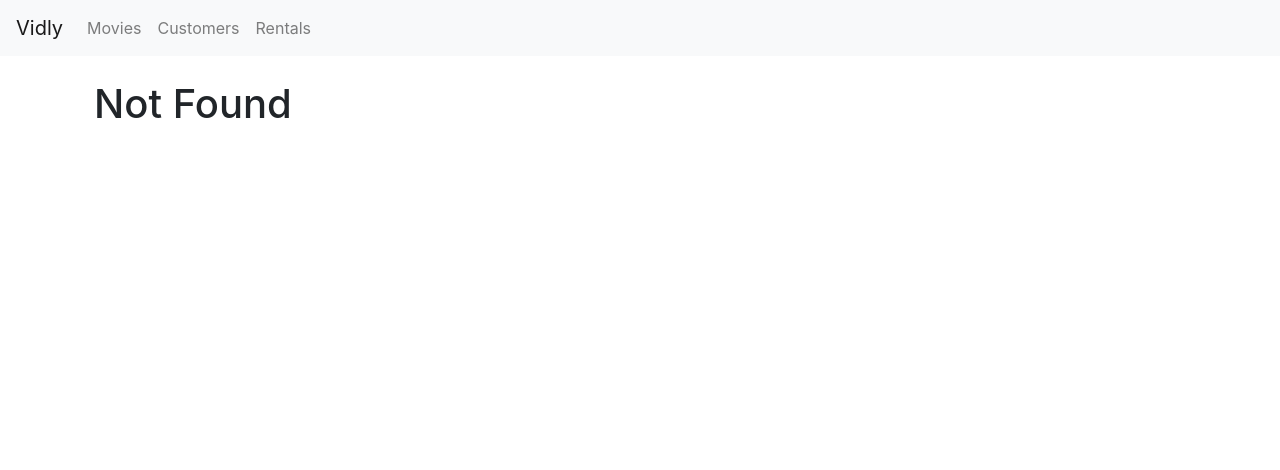
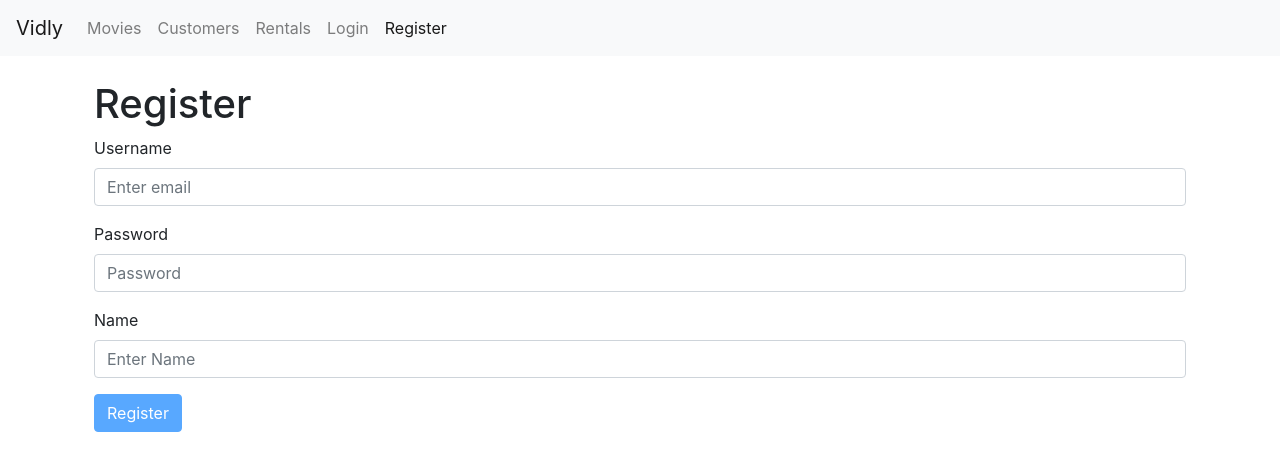
Before and after one commit to AlexRekish/vidly, a React (Create React App) app in the folder client/: page /register in a window 1280 px wide. Before the commit this address led to /not-found. Shown: the top 470 px of the page. Built offline with nearby package versions, Linux system fonts and the light colour scheme.

Commit message:
forms almost done

```diff
--- a/client/package.json
+++ b/client/package.json
@@ -5,6 +5,7 @@
   "dependencies": {
     "bootstrap": "^4.1.3",
     "font-awesome": "^4.7.0",
+    "joi-browser": "^13.4.0",
     "prop-types": "^15.6.2",
     "react": "^16.4.2",
     "react-dom": "^16.4.2",
--- a/client/src/App.js
+++ b/client/src/App.js
@@ -1,5 +1,6 @@
 import React, { Component } from 'react';
-import './App.css';
+import { Switch, Route, Redirect } from 'react-router-dom';
+import _ from 'lodash';
 import 'bootstrap/dist/css/bootstrap.min.css';
 import 'font-awesome/css/font-awesome.min.css';
 import { getMovies } from './services/fakeMovieService';
@@ -9,14 +10,11 @@ import Customers from './components/Customers/Customers';
 import Rentals from './components/Rentals/Rentals';
 import paginate from './utils/paginate';
 import NavBar from './components/NavBar/NavBar';
-import _ from 'lodash';
-import { Switch, Route, Redirect } from 'react-router-dom';
 import NotFound from './components/Common/NotFound/NotFound';
 import MovieForm from './components/Movies/MovieForm/MovieForm';
-
-const movies = getMovies().map(movie => {
-  return { ...movie, liked: false };
-});
+import LoginForm from './components/LoginForm/LoginForm';
+import RegisterForm from './components/RegisterForm/RegisterForm';
+import './App.css';
 
 class App extends Component {
   state = {
@@ -33,7 +31,7 @@ class App extends Component {
 
   componentDidMount() {
     this.setState({
-      movies,
+      movies: getMovies(),
       genres: [{ _id: '', name: 'All genres'}, ...getGenres()],
     });
   }
@@ -101,6 +99,8 @@ class App extends Component {
         <NavBar />
         <main className='container p-4'>
           <Switch>
+            <Route path='/login' component={LoginForm}/>
+            <Route path='/register' component={RegisterForm}/>
             <Route path='/movies/:id' component={MovieForm}/>
             <Route path='/movies' render={
               (props) => (
--- /dev/null
+++ b/client/src/components/Common/Form/Form.js
@@ -0,0 +1,103 @@
+import React, { Component } from 'react';
+import Joi from 'joi-browser';
+import Input from '../Input/Input';
+import Select from '../Select/Select';
+
+class Form extends Component {
+  state = {
+    data: {},
+    errors: {},
+  }
+
+  validate = () => {
+    const options = { abortEarly: false };
+    const { error } = Joi.validate(this.state.data, this.schema, options);
+    if (!error) return null;
+
+    const errors = {};
+    for (const item of error.details) {
+      errors[item.path[0]] = item.message;
+    }
+    return errors;
+  }
+
+  validateProperty = ({ name, value }) => {
+    const obj = { [name]: value };
+    const schema = { [name]: this.schema[name] };
+    const { error } = Joi.validate(obj, schema);
+    return error ? error.details[0].message : null;
+  }
+
+  formSubmitHandler = (evt) => {
+    evt.preventDefault();
+
+    const errors = this.validate();
+    this.setState({ errors: errors || {} });
+    if (errors) return;
+
+    this.onSubmitted();
+  }
+
+  inputChangeHandler = ({ currentTarget: input }) => {
+    const errors = { ...this.state.errors };
+    const errorMessage = this.validateProperty(input);
+    if (errorMessage) {
+      errors[input.name] =errorMessage;
+    } else {
+      delete errors[input.name];
+    }
+
+    const data = { ...this.state.data };
+    data[input.name] = input.value;
+    this.setState({ data, errors });
+  }
+
+  selectChangeHandler = ({currentTarget: select}) => {
+    const data = { ...this.state.data };
+    data[select.name] = select.value;
+    this.setState({ data });
+  }
+
+  renderInput = (name, label, placeholder, type = 'text') => {
+    const { data, errors } = this.state;
+    return (
+      <Input
+        type={type}
+        name={name}
+        label={label}
+        onChange={this.inputChangeHandler}
+        value={data[name]}
+        placeholder={placeholder}
+        error={errors[name]}
+      />
+    )
+  }
+
+  renderSubmitButton = (label) => {
+    return (
+      <button
+        type='submit'
+        className='btn btn-primary'
+        disabled={this.validate()}
+      >
+        {label}
+      </button>
+    )
+  }
+
+  renderSelect = (name, label, options) => {
+    const { data, errors } = this.state;
+    return (
+      <Select
+        options={options}
+        name={name}
+        label={label}
+        error={errors[name]}
+        onChange={this.selectChangeHandler}
+        value={data[name]}
+      />
+    )
+  }
+}
+
+export default Form;
--- /dev/null
+++ b/client/src/components/Common/Input/Input.js
@@ -0,0 +1,21 @@
+import React from 'react';
+
+const input = ({ name, label, onChange, value, placeholder, type, error }) => {
+  return (
+    <div className='form-group'>
+      <label htmlFor={name}>{label}</label>
+      <input
+        type={type}
+        className='form-control'
+        id={name}
+        placeholder={placeholder}
+        value={value}
+        onChange={onChange}
+        name={name}
+      />
+      {error && <small className='form-text text-muted alert alert-danger m-2'>{error}</small>}
+    </div>
+   );
+}
+
+export default input;
--- /dev/null
+++ b/client/src/components/Common/Select/Select.js
@@ -0,0 +1,24 @@
+import React from 'react';
+
+const select = ({ options, name, label, error, onChange, value}) => {
+  return (
+    <div className='form-group'>
+      <label htmlFor={name}>{label}</label>
+      <select
+        className='custom-select'
+        id={name}
+        onChange={onChange}
+        name={name}
+        value={value}
+      >
+      <option value=''/>
+      {options.map((option) => (
+        <option value={option._id} key={option._id}>{option.name}</option>
+      ))}
+      </select>
+      {error && <small className='form-text text-muted alert alert-danger m-2'>{error}</small>}
+    </div>
+   );
+}
+
+export default select;
--- /dev/null
+++ b/client/src/components/LoginForm/LoginForm.js
@@ -0,0 +1,37 @@
+import React from 'react';
+import Joi from 'joi-browser';
+import Form from '../Common/Form/Form';
+
+class LoginForm extends Form {
+  state = {
+    data: {
+      username: '',
+      password: '',
+    },
+    errors: {}
+  }
+
+  schema = {
+    username: Joi.string().min(3).max(30).required().label('Username'),
+    password: Joi.string().min(10).max(30).required().label('Password'),
+  }
+
+  onSubmitted = () => {
+    console.log('submitted');
+  }
+
+  render() {
+    return (
+      <div>
+        <h1>Login</h1>
+        <form onSubmit={this.formSubmitHandler}>
+          {this.renderInput('username', 'Username', 'Enter username')}
+          {this.renderInput('password', 'Password', 'Password', 'password')}
+          {this.renderSubmitButton('Login')}
+        </form>
+      </div>
+    );
+  }
+}
+
+export default LoginForm;
--- a/client/src/components/Movies/MovieForm/MovieForm.js
+++ b/client/src/components/Movies/MovieForm/MovieForm.js
@@ -1,21 +1,72 @@
 import React from 'react';
+import Joi from 'joi-browser';
+import Form from '../../Common/Form/Form';
+import { getGenres } from '../../../services/fakeGenreService';
+import { saveMovie, getMovie } from './../../../services/fakeMovieService';
 
-const movieForm = (props) => {
-  const clickHandler = () => {
-    props.history.replace('/movies');
-  };
-  return (
-    <div>
-      <h1>Movie Form {props.match.params.id}</h1>
-      <button
-        type='button'
-        className='btn btn-primary'
-        onClick={clickHandler}
-      >
-        Save
-      </button>
-    </div>
-   );
+class MovieForm extends Form {
+  state = {
+    data: {
+      title: '',
+      genreId: '',
+      numberInStock: '',
+      dailyRentalRate: '',
+    },
+    genres: [],
+    errors: {}
+  }
+
+  componentDidMount = () => {
+    const genres = getGenres();
+    this.setState({ genres });
+
+    const movieId = this.props.match.params.id;
+    if (movieId === 'new') return;
+
+    const movie = getMovie(movieId);
+    if(!movie) return this.props.history.replace('/not-found');
+    this.setState({ data: this.adaptMovieToData(movie) });
+  }
+
+  adaptMovieToData = (movie) => {
+    const { _id, title, genre, numberInStock, dailyRentalRate } = movie;
+    return {
+      _id,
+      title,
+      numberInStock,
+      dailyRentalRate,
+      genreId: genre._id,
+    };
+  }
+
+  schema = {
+    _id: Joi.string(),
+    title: Joi.string().min(3).max(50).required().label('Title'),
+    genreId: Joi.string().required().label('Genre'),
+    numberInStock: Joi.number().min(0).max(100).required().label('Number in Stock'),
+    dailyRentalRate: Joi.number().min(0).max(10).required().label('Stock'),
+  }
+
+  onSubmitted = () => {
+    const movie = { ...this.state.data };
+    saveMovie(movie);
+    this.props.history.push('/movies');
+  }
+
+  render() {
+    return (
+      <div>
+        <h1>Movie Form</h1>
+        <form onSubmit={this.formSubmitHandler}>
+          {this.renderInput('title', 'Title', 'Enter title')}
+          {this.renderSelect('genreId', 'Genre', this.state.genres)}
+          {this.renderInput('numberInStock', 'Number in Stock', 'Enter number in stock')}
+          {this.renderInput('dailyRentalRate', 'Rate', 'Enter rate')}
+          {this.renderSubmitButton('Save')}
+        </form>
+      </div>
+     );
+  }
 }
 
-export default movieForm;
+export default MovieForm;
--- a/client/src/components/Movies/Movies.js
+++ b/client/src/components/Movies/Movies.js
@@ -1,4 +1,5 @@
 import React from 'react';
+import { Link } from 'react-router-dom';
 import PropTypes from 'prop-types';
 import Pagination from '../Common/Pagination/Pagination';
 import ListGroup from '../Common/ListGroup/ListGroup';
@@ -29,6 +30,13 @@ const movies = ({
         />
     </div>
     <div className='col'>
+      <Link
+        to='/movies/new'
+        className='btn btn-primary'
+        style={{marginBottom: '10px'}}
+      >
+        New movie
+      </Link>
       {count}
       <MoviesTable
         sortColumn={sortColumn}
--- a/client/src/components/NavBar/NavBar.js
+++ b/client/src/components/NavBar/NavBar.js
@@ -19,6 +19,12 @@ const navBar = (props) => {
           <li className='nav-item'>
             <NavLink className='nav-link' to='/rentals'>Rentals</NavLink>
           </li>
+          <li className='nav-item'>
+            <NavLink className='nav-link' to='/login'>Login</NavLink>
+          </li>
+          <li className='nav-item'>
+            <NavLink className='nav-link' to='/register'>Register</NavLink>
+          </li>
         </ul>
       </div>
     </nav>
--- /dev/null
+++ b/client/src/components/RegisterForm/RegisterForm.js
@@ -0,0 +1,53 @@
+import React from 'react';
+import Joi from 'joi-browser';
+import Form from '../Common/Form/Form';
+
+class RegisterForm extends Form {
+  state = {
+    data: {
+      username: '',
+      password: '',
+      name: ''
+    },
+    errors: {},
+  }
+
+  schema = {
+    username: Joi.string()
+      .min(3)
+      .max(50)
+      .email()
+      .required()
+      .label('Username'),
+    password: Joi.string()
+      .min(5)
+      .max(30)
+      .required()
+      .label('Password'),
+    name: Joi.string()
+      .min(3)
+      .max(30)
+      .required()
+      .label('Name')
+  };
+
+  onSubmitted = () => {
+    console.log('registered')
+  }
+
+  render() {
+    return (
+      <div>
+        <h1>Register</h1>
+        <form onSubmit={this.formSubmitHandler}>
+          {this.renderInput('username', 'Username', 'Enter email')}
+          {this.renderInput('password', 'Password', 'Password', 'password')}
+          {this.renderInput('name', 'Name', 'Enter Name')}
+          {this.renderSubmitButton('Register')}
+        </form>
+      </div>
+     );
+  }
+}
+
+export default RegisterForm;
--- a/client/src/index.css
+++ b/client/src/index.css
@@ -5,5 +5,5 @@ body {
 }
 
 .clickable {
-  cursor: pointer,
+  cursor: pointer;
 }
--- a/client/src/services/fakeMovieService.js
+++ b/client/src/services/fakeMovieService.js
@@ -7,7 +7,8 @@ const movies = [
     genre: { _id: "5b21ca3eeb7f6fbccd471818", name: "Action" },
     numberInStock: 6,
     dailyRentalRate: 2.5,
-    publishDate: "2018-01-03T19:04:28.809Z"
+    publishDate: "2018-01-03T19:04:28.809Z",
+    liked: true
   },
   {
     _id: "5b21ca3eeb7f6fbccd471816",
@@ -77,13 +78,13 @@ export function getMovie(id) {
 
 export function saveMovie(movie) {
   let movieInDb = movies.find(m => m._id === movie._id) || {};
-  movieInDb.name = movie.name;
+  movieInDb.title = movie.title;
   movieInDb.genre = genresAPI.genres.find(g => g._id === movie.genreId);
   movieInDb.numberInStock = movie.numberInStock;
   movieInDb.dailyRentalRate = movie.dailyRentalRate;
 
   if (!movieInDb._id) {
-    movieInDb._id = Date.now();
+    movieInDb._id = Date.now().toString();
     movies.push(movieInDb);
   }
 
```
